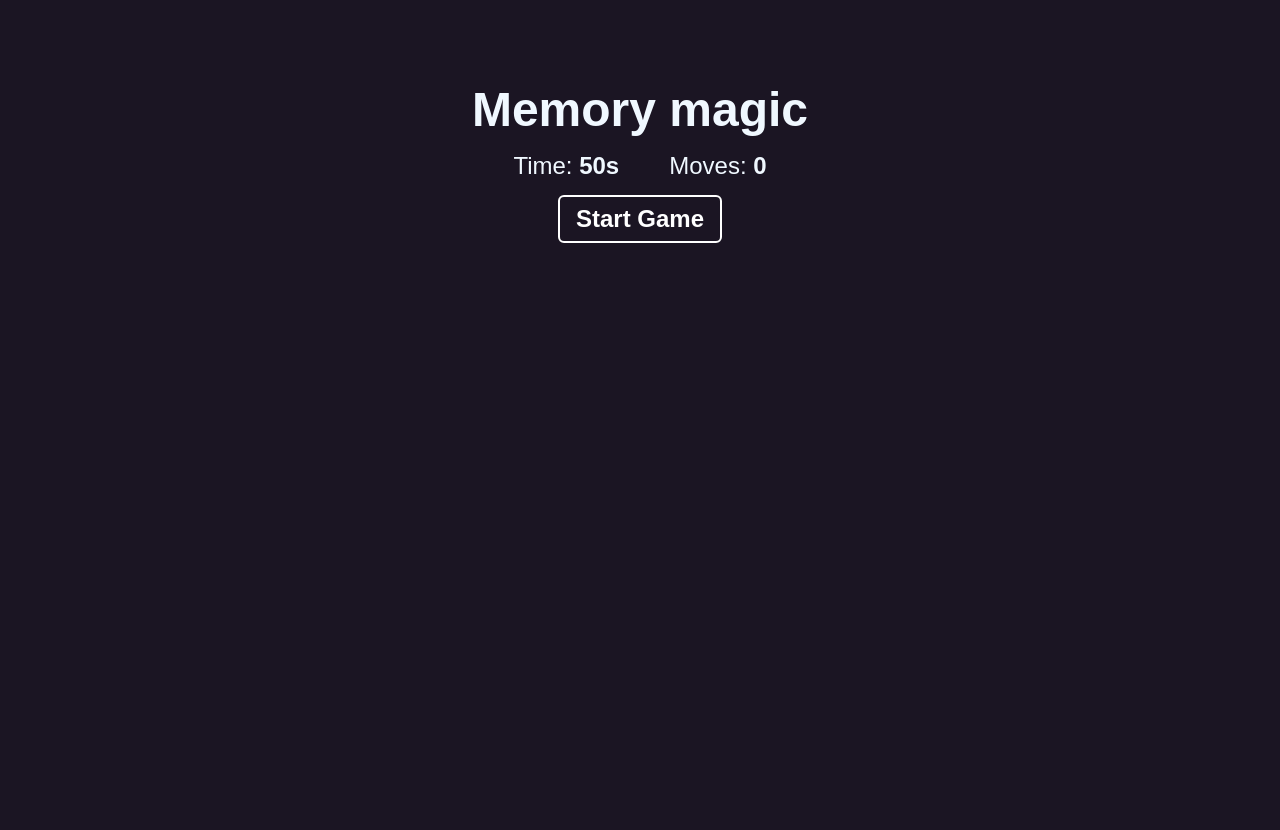
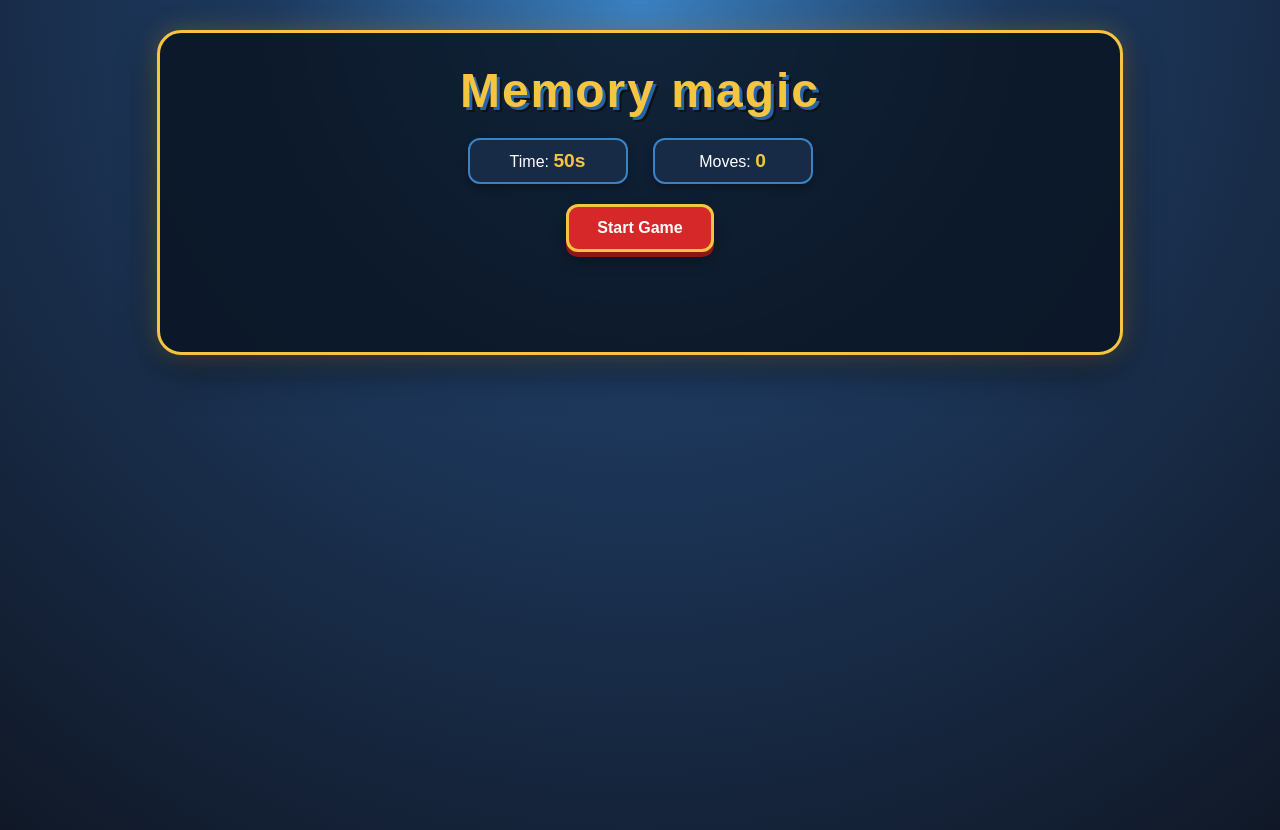
Before and after one commit to dudecoded/memory-magic, a React (Vite) app: page / in a window 1280 px wide. Before the commit the page ends 800 px from the top, so only its background shows below. Built offline with nearby package versions, Linux system fonts and the light colour scheme.

Commit message:
modified code

```diff
--- a/src/App.css
+++ b/src/App.css
@@ -1,34 +1,142 @@
-.App {
-  max-width: 800px;
-  margin: 30px auto;
-  padding: 20px;
+/* Main page */
+
+body {
+  margin: 0;
+  min-height: 100vh;
+  font-family: Arial, sans-serif;
+  background:
+    radial-gradient(circle at top, #3b82c4 0%, #1e3a5f 35%, #101827 100%);
+  color: white;
 }
 
+
+/* Main game container */
+
+.App {
+  width: min(900px, 92%);
+  margin: 30px auto;
+  padding: 30px;
+  text-align: center;
+
+  background: rgba(10, 20, 35, 0.85);
+  border: 3px solid #f5c542;
+  border-radius: 24px;
+
+  box-shadow:
+    0 0 25px rgba(245, 197, 66, 0.25),
+    0 15px 40px rgba(0, 0, 0, 0.45);
+}
+
+
+/* Game title */
+
 h1 {
-  margin-bottom: 15px;
+  margin: 0 0 20px;
+
+  font-size: 3rem;
+  font-weight: 900;
+  letter-spacing: 2px;
+
+  color: #f5c542;
+
+  text-shadow:
+    3px 3px 0 #2364aa,
+    5px 5px 0 #111;
 }
+
+
+/* Win and game over messages */
+
+h2 {
+  margin: 15px 0;
+  font-size: 1.8rem;
+}
+
+
+/* Timer and moves section */
 
 .game-info {
   display: flex;
   justify-content: center;
-  gap: 50px;
-  margin: 15px 0;
+  gap: 25px;
+  margin: 20px 0;
 }
 
+
+/* Individual information boxes */
+
+.game-info div {
+  min-width: 120px;
+  padding: 10px 18px;
+
+  background: #172a46;
+
+  border: 2px solid #3b82c4;
+  border-radius: 12px;
+
+  box-shadow: 0 4px 10px rgba(0, 0, 0, 0.3);
+
+  font-size: 1rem;
+}
+
+
+/* Numbers inside timer/moves */
+
+.game-info strong {
+  color: #f5c542;
+  font-size: 1.2rem;
+}
+
+
+/* Start / New Game button */
+
 button {
-  background: none;
-  border: 2px solid #fff;
-  padding: 8px 16px;
-  border-radius: 6px;
-  color: #fff;
-  font-weight: bold;
+  padding: 12px 28px;
+
+  border: 3px solid #f5c542;
+  border-radius: 12px;
+
+  background: #d62828;
+  color: white;
+
+  font-size: 1rem;
+  font-weight: 800;
+
   cursor: pointer;
-  font-size: 1em;
+
+  box-shadow:
+    0 5px 0 #8f1616,
+    0 8px 15px rgba(0, 0, 0, 0.3);
+
+  transition:
+    transform 0.15s,
+    background 0.2s,
+    box-shadow 0.15s;
+
   margin-bottom: 20px;
 }
 
+
+/* Button hover */
+
 button:hover {
-  background-color: #c23866;
+  background: #ef3b3b;
+  transform: translateY(-2px);
+
+  box-shadow:
+    0 7px 0 #8f1616,
+    0 10px 20px rgba(0, 0, 0, 0.35);
+}
+
+
+/* Button click */
+
+button:active {
+  transform: translateY(3px);
+
+  box-shadow:
+    0 2px 0 #8f1616,
+    0 5px 10px rgba(0, 0, 0, 0.3);
 }
 
 
@@ -40,23 +148,32 @@ button:hover {
   /* 4 cards ek row mein */
   grid-template-columns: repeat(4, 1fr);
 
-  gap: 12px;
+  gap: 18px;
 
-  max-width: 600px;
+  max-width: 620px;
 
-  margin: 20px auto;
+  margin: 25px auto;
 }
 
 
 /* Individual card */
 
 .card {
-  width: 130px;
-  height: 130px;
+  width: 140px;
+  height: 140px;
 
   cursor: pointer;
 
   perspective: 1000px;
+
+  transition: transform 0.2s;
+}
+
+
+/* Card hover hone par thoda upar aayega */
+
+.card:hover {
+  transform: translateY(-5px);
 }
 
 
@@ -68,7 +185,7 @@ button:hover {
   width: 100%;
   height: 100%;
 
-  transition: transform 0.5s;
+  transition: transform 0.55s;
 
   transform-style: preserve-3d;
 }
@@ -92,19 +209,29 @@ button:hover {
 
   backface-visibility: hidden;
 
-  border-radius: 10px;
+  border-radius: 16px;
 
   overflow: hidden;
+
+  box-sizing: border-box;
 }
 
 
-/* Pokémon image */
+/* Pokémon image wala side */
 
 .card-front {
   transform: rotateY(180deg);
 
   background: white;
+
+  border: 5px solid #f5c542;
+
+  box-shadow:
+    0 5px 15px rgba(0, 0, 0, 0.4);
 }
+
+
+/* Pokémon image */
 
 .card-front img {
   width: 100%;
@@ -114,17 +241,81 @@ button:hover {
 }
 
 
-/* Card ka hidden/back side */
+/* Hidden card ka back */
 
 .card-back {
-  background: #c23866;
+  display: flex;
 
-  display: flex;
   justify-content: center;
   align-items: center;
 
-  font-size: 3rem;
-  font-weight: bold;
+  background:
+    radial-gradient(circle, #ef3b3b 0%, #d62828 45%, #9e1818 100%);
+
+  border: 5px solid #f5c542;
+
+  box-shadow:
+    0 5px 15px rgba(0, 0, 0, 0.4);
+}
+
+
+/*
+  Card ke back par Poké Ball jaisa design bana rahe hain.
+  Iske liye extra HTML ki zaroorat nahi hai.
+*/
+
+.card-back::before {
+  content: "";
+
+  position: absolute;
+
+  width: 70%;
+  height: 70%;
+
+  border-radius: 50%;
+
+  background: white;
+
+  border: 5px solid #172a46;
+
+  box-shadow:
+    inset 0 0 0 12px #d62828;
+}
+
+
+/* Beech ka question mark */
+
+.card-back {
+  font-size: 0;
+}
+
+
+/* Question mark ko Poké Ball ke centre mein rakhna */
+
+.card-back::after {
+  content: "?";
+
+  position: absolute;
+
+  width: 38px;
+  height: 38px;
+
+  display: flex;
+  align-items: center;
+  justify-content: center;
+
+  border-radius: 50%;
+
+  background: white;
+
+  border: 4px solid #172a46;
+
+  color: #d62828;
+
+  font-size: 1.7rem;
+  font-weight: 900;
+
+  z-index: 2;
 }
 
 
@@ -132,13 +323,53 @@ button:hover {
 
 @media (max-width: 650px) {
 
+  .App {
+    margin: 15px auto;
+    padding: 20px 12px;
+  }
+
+  h1 {
+    font-size: 2.2rem;
+  }
+
+  .game-info {
+    gap: 10px;
+  }
+
+  .game-info div {
+    min-width: 90px;
+    padding: 8px 10px;
+  }
+
   .card-grid {
     grid-template-columns: repeat(3, 1fr);
+    gap: 12px;
   }
 
   .card {
-    width: 100px;
-    height: 100px;
+    width: 100%;
+    height: auto;
+    aspect-ratio: 1 / 1;
   }
 
 }
+
+
+/* Very small screens */
+
+@media (max-width: 400px) {
+
+  .card-grid {
+    gap: 8px;
+  }
+
+  .game-info {
+    flex-direction: column;
+    align-items: center;
+  }
+
+  .game-info div {
+    width: 150px;
+  }
+
+}
```
Also changed, not shown: src/App.jsx (+130 -111 lines).
